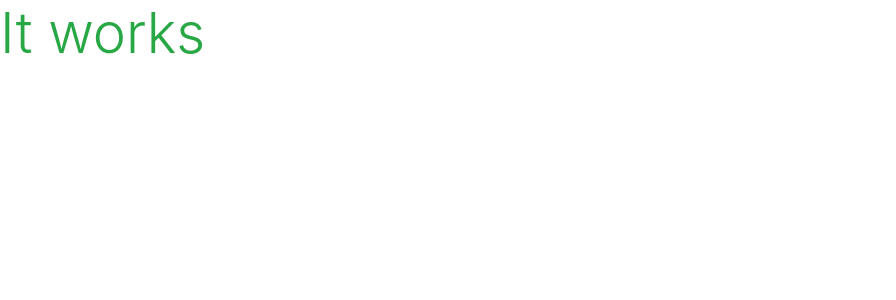
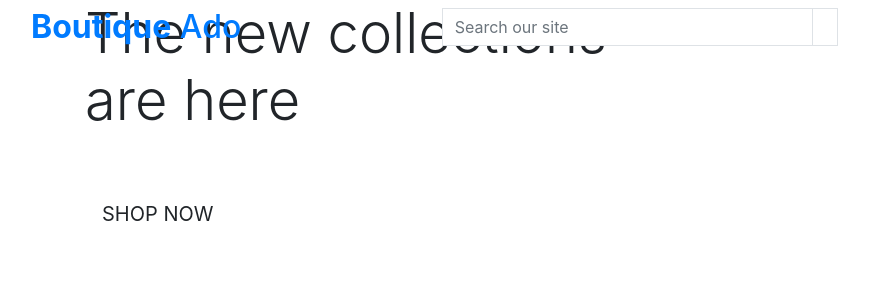
Before and after one commit to AgaToma/boutique-ado, a Django app: page / in a window 1280 px wide. Shown: the top 300 px of the page, without its empty margins (0-896 px from the left). Run offline with Django 3.2, Linux system fonts and the light colour scheme.

Commit message:
structure and style header

```diff
--- a/home/templates/home/index.html
+++ b/home/templates/home/index.html
@@ -1,7 +1,29 @@
 {% extends 'base.html' %}
 {% load static %}
 
-{% block content %}
-    <h1 class="display-4 text-success">It works</h1>
+{% block page_header%}
+    <div class="container header-container">
+        <div class="row">
+            <div class="col"></div>
+        </div>
+    </div>
 
 {% endblock %}
+
+{% block content %}
+    <div class="container h-100">
+        <div class="row h-100">
+            <div class="col-7 col-md-6 my-auto">
+                <h1 class="display-4 logo-font text-black">
+                    The new collections are here
+                </h1>
+                <div class="my-5">
+                    <h4>
+                        <a href="" class="shop-now-button btn btn-lg rounded-0 text-uppercase py-3">Shop Now</a>
+                    </h4>
+                </div>
+            </div>
+        </div>
+    </div>
+
+{% endblock %}
--- a/templates/base.html
+++ b/templates/base.html
@@ -34,7 +34,35 @@
     <title>Boutique Ado {% block extra_title %}{% endblock %}</title>
   </head>
   <body>
-    <header class="container-fluid fixed-top"></header>
+    <header class="container-fluid fixed-top">
+      <div class="row">
+        <div class="col-12 col-lg-4 my-auto py-1 py-lg-0 text-center text-lg-left">
+          <a href="{% url 'home' %}" class="nav-link main-logo-link">
+            <h2 class="logo-font text-black my-0"><strong>Boutique</strong> Ado</h2>
+          </a>
+        </div>
+        <div class="col-12 col-lg-4 my-auto py-1 py-lg-0 text-center text-lg-left">
+          <form method="GET" action="">
+            <div class="input-group w-100">
+                <input class="form-control border border-black rounded-0" type="text" name="q" placeholder="Search our site">
+                <div class="input-group-append">
+                    <button class="form-control btn btn-black border border-black rounded-0" type="submit">
+                        <span class="icon">
+                            <i class="fas fa-search"></i>
+                        </span>
+                    </button>
+                </div>
+            </div>
+        </form>
+        </div>
+        <div class="col-12 col-lg-4 my-auto py-1 py-lg-0 text-center text-lg-left">
+          <ul class="list-inline list-unstyled text-center text-lg-right my-0">
+            <li class="list-inline-item dropdown"></li>
+            <li class="list-inline-item"></li>
+          </ul>
+        </div>
+      </div>
+    </header>
 
     {% if messages %}
     <div class="message-container"></div>
```
